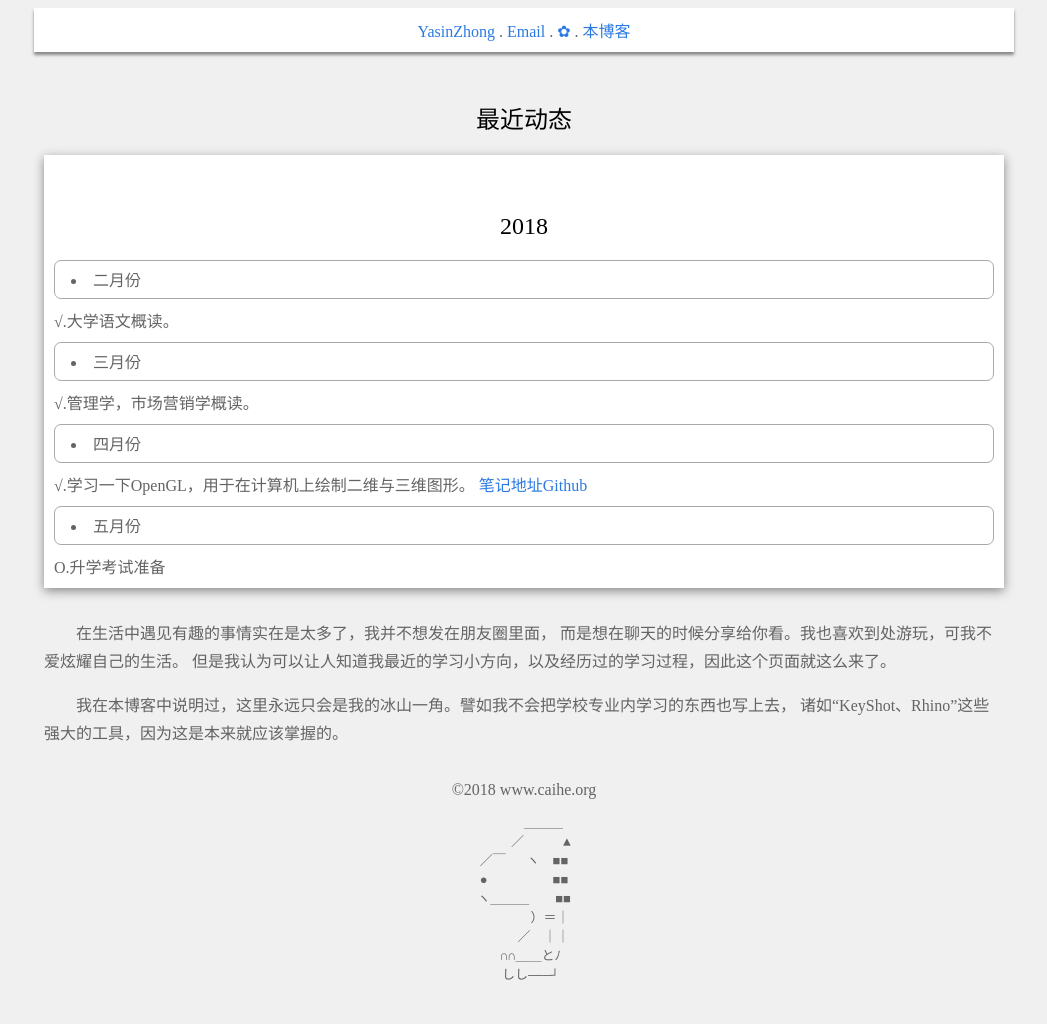
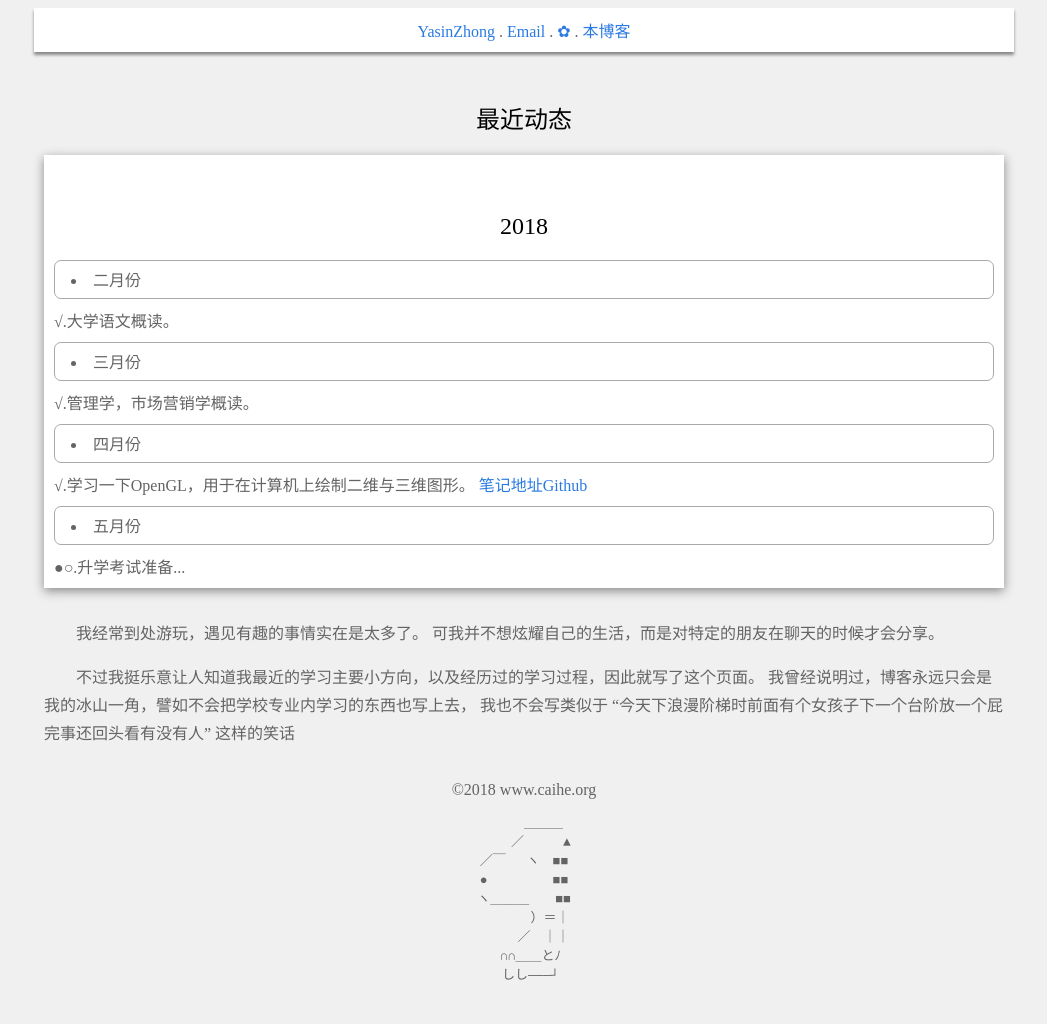
Before and after one commit to YasinZhong/yasinzhong.github.io, a Jekyll site: the page built from post0/MonthlyCalendar.html, in a window 1280 px wide. Shown: the whole page, without its empty margins (116-1163 px from the left). Built offline with Jekyll 4.4.1, drawn with Linux system fonts in a browser that asks for light colours; comment, search, counter and statistics services are not loaded.

Commit message:
2018/05/05

```diff
--- a/_posts/2018-4-15-You'llShine.html
+++ b/_posts/2018-4-15-You'llShine.html
@@ -1,6 +1,6 @@
 ---
 layout: default
-title: 不要心急，该来的会来
+title: 不要心急，该有的都会有
 ---
 
 
--- a/post0/MonthlyCalendar.html
+++ b/post0/MonthlyCalendar.html
@@ -15,15 +15,16 @@ title: 最近动态
 	√.学习一下OpenGL，用于在计算机上绘制二维与三维图形。
 	<a href="https://github.com/YasinZhong/OpenGL-LearningCode?files=1">笔记地址Github</a>
 	<li>五月份</li>
-	O.升学考试准备
+	●○.升学考试准备...
 </div>
 
 <p>
-    在生活中遇见有趣的事情实在是太多了，我并不想发在朋友圈里面，
-	而是想在聊天的时候分享给你看。我也喜欢到处游玩，可我不爱炫耀自己的生活。
-	但是我认为可以让人知道我最近的学习小方向，以及经历过的学习过程，因此这个页面就这么来了。
+    我经常到处游玩，遇见有趣的事情实在是太多了。
+	可我并不想炫耀自己的生活，而是对特定的朋友在聊天的时候才会分享。
 </p>
 <p>
-	我在本博客中说明过，这里永远只会是我的冰山一角。譬如我不会把学校专业内学习的东西也写上去，
-	诸如“KeyShot、Rhino”这些强大的工具，因为这是本来就应该掌握的。
+	不过我挺乐意让人知道我最近的学习主要小方向，以及经历过的学习过程，因此就写了这个页面。
+	我曾经说明过，博客永远只会是我的冰山一角，譬如不会把学校专业内学习的东西也写上去，
+	我也不会写类似于 “今天下浪漫阶梯时前面有个女孩子下一个台阶放一个屁完事还回头看有没有人”
+	这样的笑话
 </p>
--- a/post1/2018-3-13-BookShare.html
+++ b/post1/2018-3-13-BookShare.html
@@ -44,6 +44,8 @@ title: 分享图书
 <p>
 	这里仅仅是一部分，有许多书读得匆忙，有些书没使我产生价值，还有一些书，
 	有太强大的力量，我只愿意同与我有良好关系的人分享，这样的都不列出来。
-	另外请注意，这里列出来的书有一些是不太好的，加了*号，我相当不推荐，因为里面有许多错误，这些错误可能是译者造成的，
-	可能是出版社的疏忽，也可能是作者的疏忽，或教学水平有问题。关于读书的方法，请看首页中我的另一片文章 “读书的方法”。
+	另外请注意，这里列出来的书有一些是不太好的，加了*号，我相当不推荐，
+	因为里面有许多错误，或者技术太老了。像错别文字这样的低级错误我一般直接忽略，
+	但是有不少涉及到代码本身、参数等，会给人造成时间浪费的，我一定会标出来，
+	这些错误可能是译者、二级出版社、也可能是作者本人造成的。
 </p>
```
